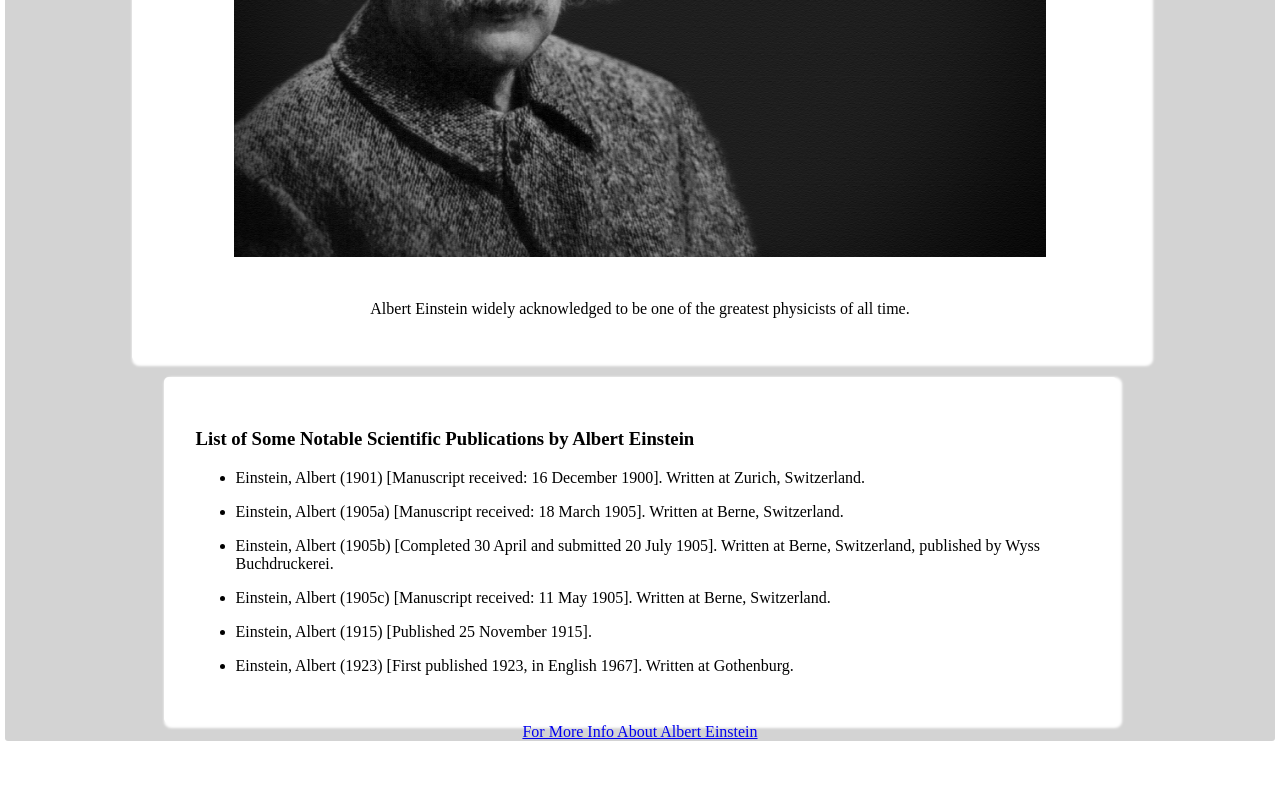
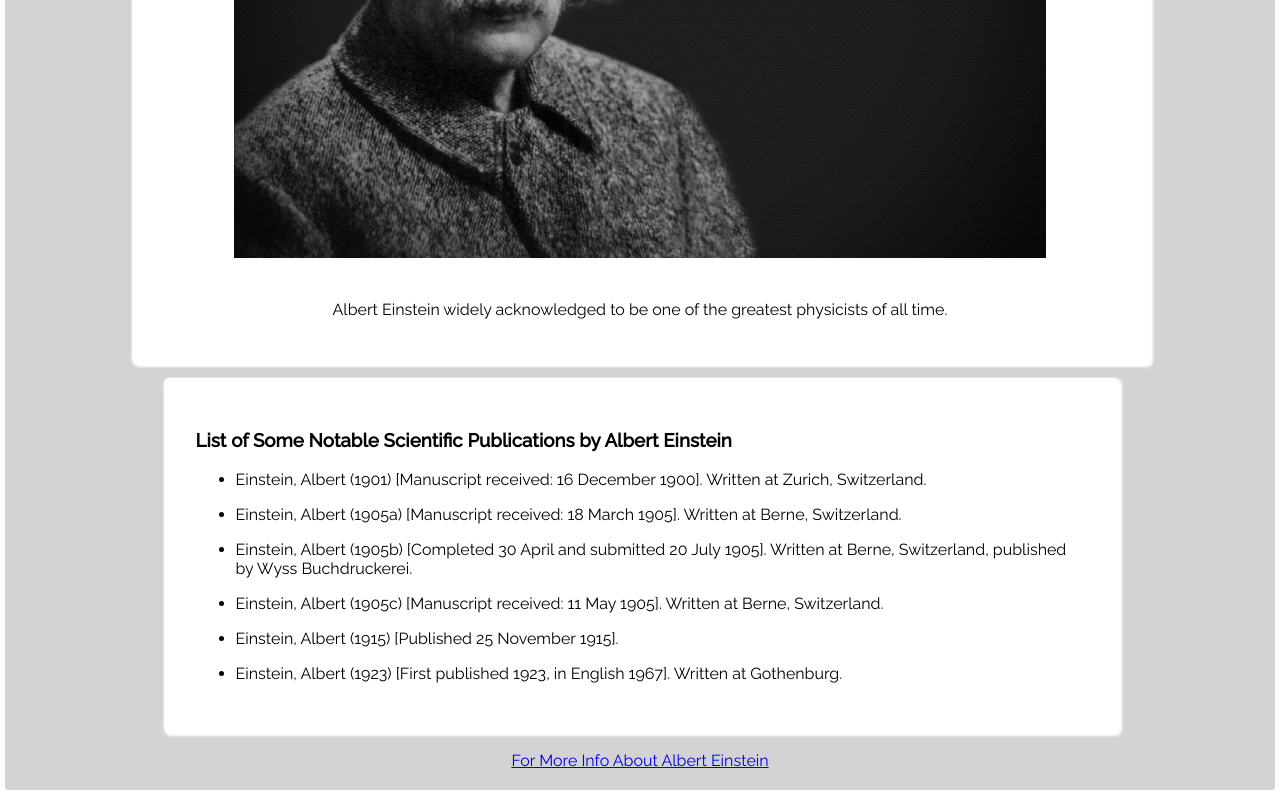
Before and after one commit to Swabri22/Tribute-page, a plain HTML site: page index.html in a window 1280 px wide. Shown: the part 528-1328 px from the top of the page. Before the commit the page ends 1279 px from the top, so only its background shows below. Drawn offline with Linux system fonts and the light colour scheme.

Commit message:
final changes

```diff
--- a/index.css
+++ b/index.css
@@ -1,3 +1,4 @@
+@import url('https://fonts.googleapis.com/css2?family=Raleway:ital,wght@0,100;0,200;0,300;0,400;0,500;1,100;1,200;1,300;1,400;1,500&display=swap');
 body {
     margin: 0;
 }
@@ -8,6 +9,7 @@ main{
     display:flex;
     align-items: center;
     flex-direction: column;
+    font-family: Raleway ;
 }
 
 #img-div, #tribute-info {
@@ -18,7 +20,8 @@ main{
     background: #fff;
     box-shadow: 0.16em 0.16em 0.16em 0.16em #fff;
     border-radius: 0.3em;
-    width: 80%
+    width: 80%;
+
   }
   img {
     max-width: 100%;
@@ -48,3 +51,7 @@ main{
     width: 70%;
     padding: 2em
   }
+
+  .tribute-link{
+      margin: 20px
+  }
--- a/index.html
+++ b/index.html
@@ -19,17 +19,19 @@
             <h3 id="tribute-topic">List of Some Notable Scientific Publications by Albert Einstein</h3>
             <div class="ach-list">
                 <ul>
-                  <li>Einstein, Albert (1901) [Manuscript received: 16 December 1900]. Written at Zurich, Switzerland.</li>
+                  <li><p>Einstein, Albert (1901) [Manuscript received: 16 December 1900]. Written at Zurich, Switzerland.</p></li>
                   <li><p>Einstein, Albert (1905a) [Manuscript received: 18 March 1905]. Written at Berne, Switzerland.</p></li>
                   <li><p>Einstein, Albert (1905b) [Completed 30 April and submitted 20 July 1905]. Written at Berne, Switzerland, published by Wyss Buchdruckerei. </p></li>
                   <li><p>Einstein, Albert (1905c) [Manuscript received: 11 May 1905]. Written at Berne, Switzerland. </p></li>
                   <li><p>Einstein, Albert (1915) [Published 25 November 1915]. </p></li>
-                  <li>Einstein, Albert (1923) [First published 1923, in English 1967]. Written at Gothenburg.</p></li>
+                  <li><p>Einstein, Albert (1923) [First published 1923, in English 1967]. Written at Gothenburg.</p></li>
               </ul>
                   </div>
         </div>
-        <div><a id="tribute-link" href="https://en.wikipedia.org/wiki/Albert_Einstein
-            " target="_blank">For More Info About Albert Einstein</a></div>
+        <div class="tribute-link">
+            <a id="tribute-link" href="https://en.wikipedia.org/wiki/Albert_Einstein
+            " target="_blank">For More Info About Albert Einstein</a>
+        </div>
 
 </body>
 </html>
```
